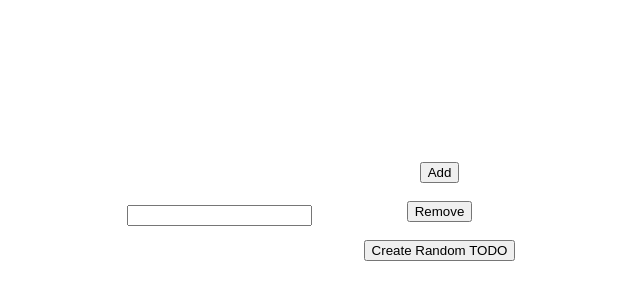
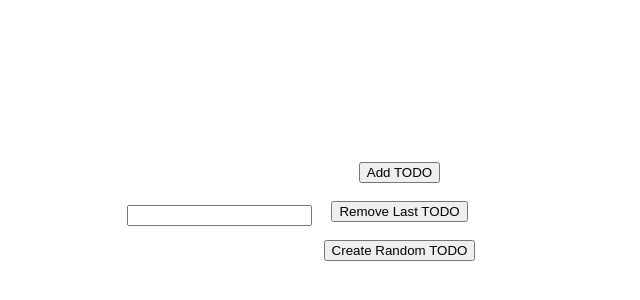
Before and after one commit to adtribute/ReactReduxInterview, a React (Create React App) app: page / in a window 1280 px wide. Shown: the part 190-490 px from the top of the page, without its empty margins (313-953 px from the left). Built offline with nearby package versions, Linux system fonts and the light colour scheme.

Commit message:
Rename jsx files to have proper extensions and some small cleanup including putting TODO list on right side of buttons

```diff
--- a/src/features/todo/Todo.js
+++ b/src/features/todo/Todo.jsx
@@ -43,24 +43,19 @@ export function Todo() {
           <input onChange={e => onChangeItemText(e.target.value)} value={currentItemText}>
           </input>
         </div>
-        <div>
-          <ul>
-            {items.map((item) => <p key={`${Math.random()}-${item}`}>{item}</p>)}
-          </ul>
-        </div>
         <div className={styles.buttonRow}>
           <div className={styles.buttonContainer}>
             <button
               onClick={() => addItem()}
             >
-              Add
+              Add TODO
             </button>
           </div>
           <div className={styles.buttonContainer}>
             <button
               onClick={() => removeItem()}
             >
-              Remove
+              Remove Last TODO
             </button>
           </div>
           <div className={styles.buttonContainer}>
@@ -71,6 +66,11 @@ export function Todo() {
             </button>
           </div>
         </div>
+        <div>
+          <ul>
+            {items.map((item) => <p key={`${Math.random()}-${item}`}>{item}</p>)}
+          </ul>
+        </div>
       </div>
     </div>
   );
```
Also changed, not shown: src/App.jsx (renamed from src/App.js).
